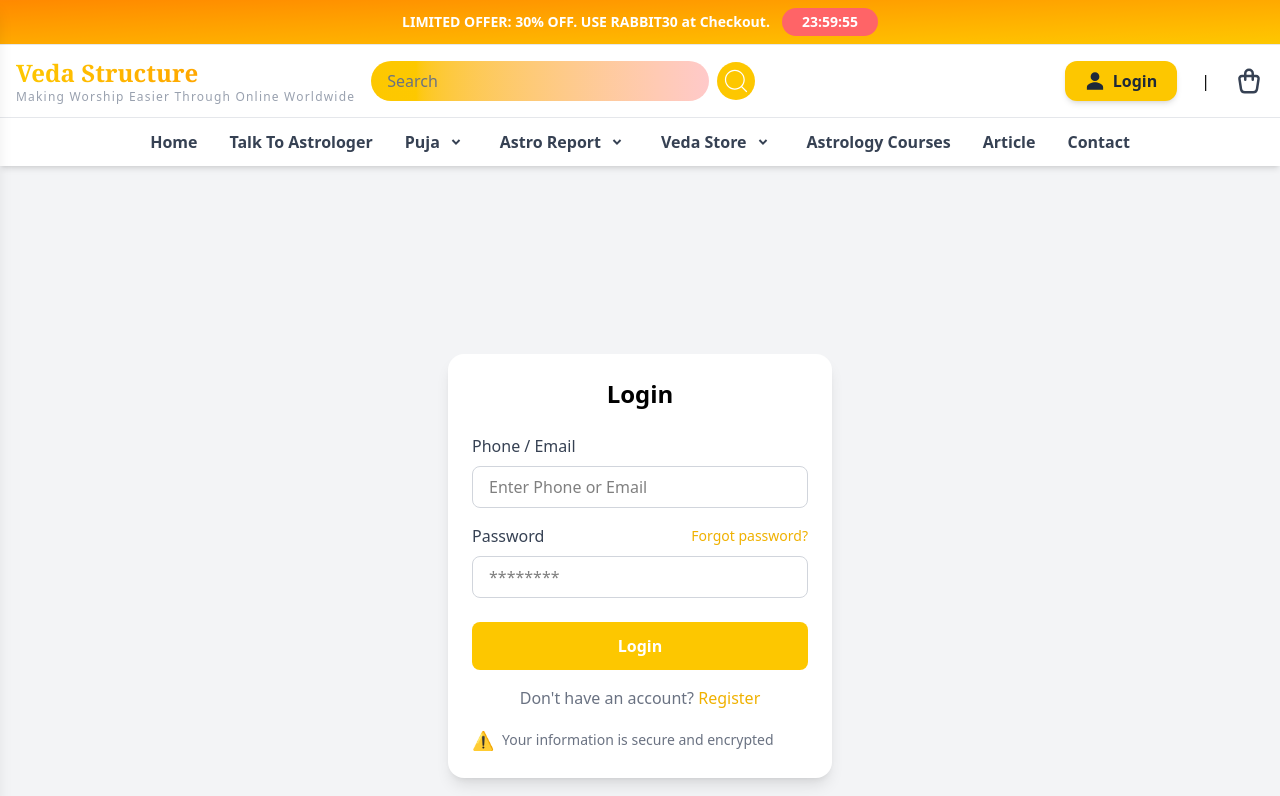
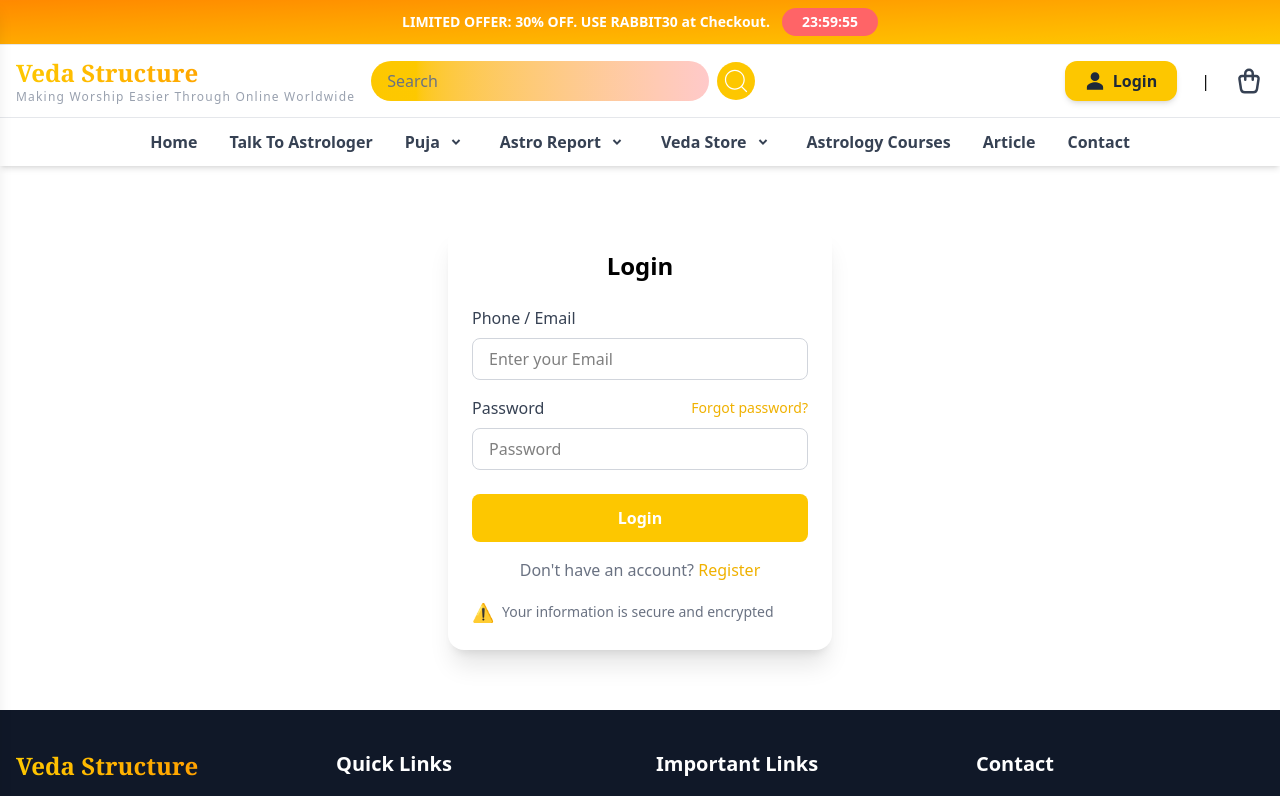
Before and after one commit to Sk26102001/E-Commerce-VedaStructure, a React (Vite) app: page /#/login in a window 1280 px wide. Shown: the top 796 px of the page. Built offline with nearby package versions, Linux system fonts and the light colour scheme.

Commit message:
updated code

```diff
--- a/src/pages/ForgotPassword.jsx
+++ b/src/pages/ForgotPassword.jsx
@@ -82,12 +82,60 @@
 
 
 
+// import React from "react";
+// import { Link } from "react-router-dom";
+
+// function ForgotPassword() {
+//   return (
+//     <div className="bg-white p-8 rounded-lg shadow-md w-full max-w-md">
+//       {/* Heading */}
+//       <h2 className="text-2xl font-semibold text-center mb-6">Forgot Password</h2>
+//       <p className="text-gray-500 text-center mb-4">
+//         Enter your email to reset your password
+//       </p>
+
+//       {/* Form */}
+//       <form className="space-y-4">
+//         <input
+//           type="email"
+//           placeholder="Email"
+//           className="w-full p-3 border border-gray-300 rounded"
+//         />
+//         <button
+//           type="submit"
+//           className="w-full bg-yellow-400 text-black py-3 rounded hover:bg-yellow-500"
+//         >
+//           Reset Password
+//         </button>
+//       </form>
+
+//       <div className="text-center mt-4">
+//          <Link to="/" className="text-blue-600 hover:underline">
+//           Back to Login
+//         </Link>
+
+//       </div>
+//     </div>
+//   );
+// }
+
+// export default ForgotPassword;
+
+
+
+
+
+
+
+
+
 import React from "react";
 import { Link } from "react-router-dom";
 
 function ForgotPassword() {
   return (
-    <div className="bg-white p-8 rounded-lg shadow-md w-full max-w-md">
+    <div className="flex justify-center items-center mt-15 mb-15 ">
+      <div className="bg-white/50 p-8 rounded-lg shadow-xl/10 w-full max-w-md">
         {/* Heading */}
         <h2 className="text-2xl font-semibold text-center mb-6">Forgot Password</h2>
         <p className="text-gray-500 text-center mb-4">
@@ -110,10 +158,10 @@
         </form>
 
         <div className="text-center mt-4">
-         <Link to="/" className="text-blue-600 hover:underline">
+          <Link to="/login" className="text-blue-600 hover:underline">
             Back to Login
           </Link>
-
+        </div>
       </div>
     </div>
   );
--- a/src/pages/LoginPage.jsx
+++ b/src/pages/LoginPage.jsx
@@ -472,6 +472,87 @@
 
 
 
+// import { Link } from "react-router-dom";
+
+
+// import React from "react";
+
+// const LoginPage = () => {
+//   return (
+//     <div className="min-h-screen bg-gray-100 flex items-center justify-center">
+//       <div className="max-w-sm w-full bg-white rounded-2xl shadow-lg p-6">
+//         {/* Heading */}
+//         <h2 className="text-2xl font-bold text-black mb-6 text-center">
+//           Login
+//         </h2>
+
+//         {/* Phone/Email */}
+//         <label className="block text-gray-700 mb-2">Phone / Email</label>
+//         <input
+//           type="text"
+//           placeholder="Enter Phone or Email"
+//           className="w-full border border-gray-300 rounded-lg px-4 py-2 mb-4 focus:outline-none focus:ring-2 focus:ring-yellow-400"
+//         />
+
+//         {/* Password + Forgot */}
+//         <div className="flex justify-between items-center mb-2">
+//           <label className="text-gray-700">Password</label>
+//           {/* <a href="#" className="text-yellow-500 text-sm font-medium">
+//             Forgot password?
+//           </a> */}
+
+//           <Link to="/forgot-password" className="text-yellow-500 text-sm font-medium">Forgot password?</Link>
+
+
+//         </div>
+//         <input
+//           type="password"
+//           placeholder="********"
+//           className="w-full border border-gray-300 rounded-lg px-4 py-2 mb-6 focus:outline-none focus:ring-2 focus:ring-yellow-400"
+//         />
+
+//         {/* Login Button */}
+//         <button className="w-full bg-yellow-400 text-white font-bold py-3 rounded-lg hover:bg-yellow-500 transition">
+//           Login
+//         </button>
+
+//         {/* Register link */}
+//         <p className="text-center text-gray-500 mt-4">
+//           Don't have an account?{" "}
+//           {/* <a href="#" className="text-yellow-500 font-medium">
+//             Register
+//           </a> */}
+
+//           <Link to="/register" className="text-yellow-500 font-medium">Register</Link>
+
+
+
+
+//         </p>
+
+//         {/* Security Note */}
+//         <div className="flex items-center text-gray-500 text-sm mt-4">
+//           <span className="text-yellow-500 text-lg mr-2">⚠️</span>
+//           Your information is secure and encrypted
+//         </div>
+//       </div>
+//     </div>
+//   );
+// };
+
+// export default LoginPage;
+
+
+
+
+
+
+
+
+
+
+
+
 import { Link } from "react-router-dom";
 
 
@@ -479,8 +560,8 @@
 
 const LoginPage = () => {
   return (
-    <div className="min-h-screen bg-gray-100 flex items-center justify-center">
-      <div className="max-w-sm w-full bg-white rounded-2xl shadow-lg p-6">
+    <div className="mt-15 mb-15  flex items-center justify-center">
+      <div className="max-w-sm w-full bg-white rounded-2xl shadow-xl/10 p-6">
         {/* Heading */}
         <h2 className="text-2xl font-bold text-black mb-6 text-center">
           Login
@@ -490,7 +571,7 @@
         <label className="block text-gray-700 mb-2">Phone / Email</label>
         <input
           type="text"
-          placeholder="Enter Phone or Email"
+          placeholder="Enter your Email"
           className="w-full border border-gray-300 rounded-lg px-4 py-2 mb-4 focus:outline-none focus:ring-2 focus:ring-yellow-400"
         />
 
@@ -507,7 +588,7 @@
         </div>
         <input
           type="password"
-          placeholder="********"
+          placeholder="Password"
           className="w-full border border-gray-300 rounded-lg px-4 py-2 mb-6 focus:outline-none focus:ring-2 focus:ring-yellow-400"
         />
 
@@ -532,7 +613,7 @@
 
         {/* Security Note */}
         <div className="flex items-center text-gray-500 text-sm mt-4">
-          <span className="text-yellow-500 text-lg mr-2">⚠️</span>
+          <span className="text-yellow-500 text-lg mr-2">⚠</span>
           Your information is secure and encrypted
         </div>
       </div>
```
Also changed, not shown: src/pages/RegisterPage.jsx (+181 -7 lines). Lines whose indentation alone changed are shown as unchanged.
